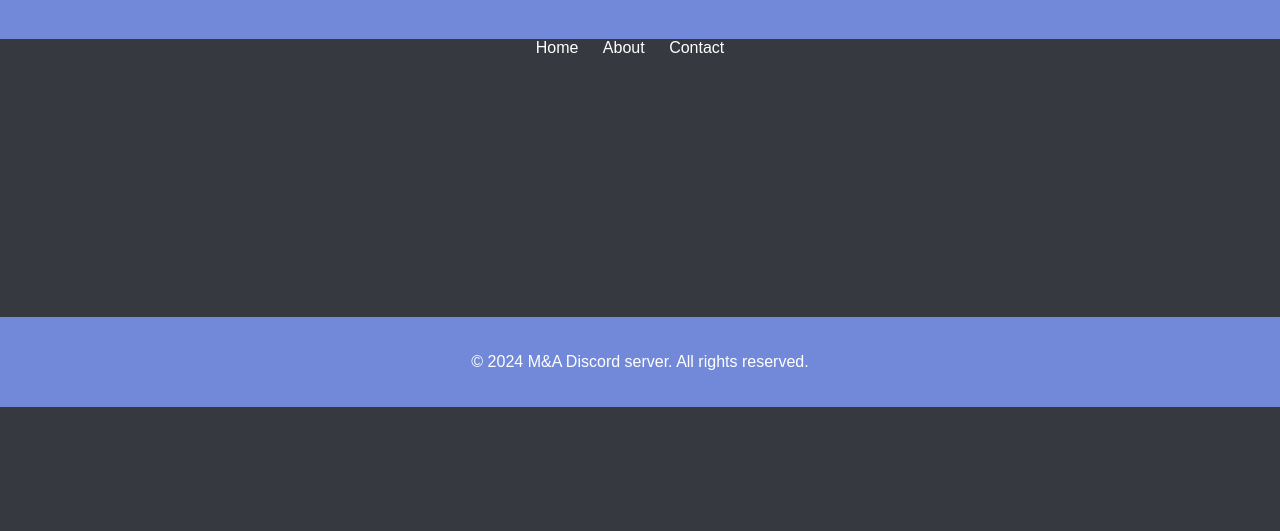
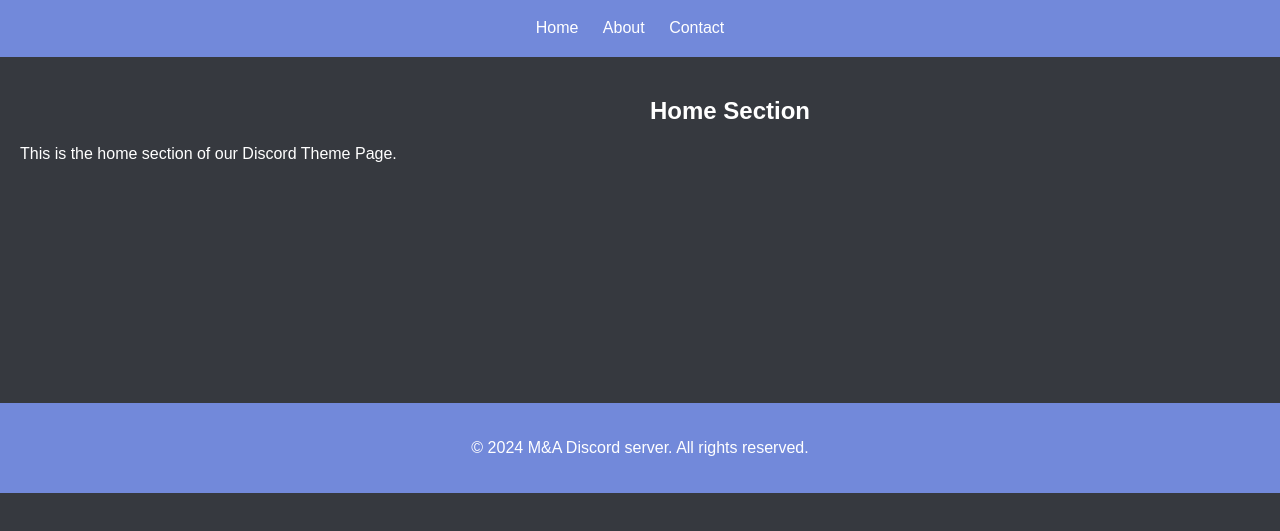
Before and after one commit to GodOfOni/Discord-server-page, a plain HTML site: page index.html in a window 1280 px wide. Shown: the part 81-612 px from the top of the page. Drawn offline with Linux system fonts and the light colour scheme.

Commit message:
commit fix

```diff
--- a/index.html
+++ b/index.html
@@ -8,9 +8,9 @@
   <link rel="stylesheet" href="styles.css">
 </head>
 <body>
+  <!-- Tutaj zaczyna się header -->
   <header>
     <h1>Welcome to M&A Discord Theme Page</h1>
-  </header>
     <nav>
       <ul>
         <li><a href="#home">Home</a></li>
@@ -18,10 +18,15 @@
         <li><a href="#contact">Contact</a></li>
       </ul>
     </nav>
+  </header>
+<!-- Tutaj zaczyna się część główna podstrony -->
   <main>
     <section id="home">
-
+      <h2 class="home_topic">Home Section</h2>
+      <p class="Home_Text">This is the home section of our Discord Theme Page.</p>
+    </section>
   </main>
+  <!-- Footer -->
   <footer>
     <p>&copy; 2024 M&A Discord server. All rights reserved.</p>
   </footer>
--- a/styles.css
+++ b/styles.css
@@ -38,3 +38,7 @@ footer {
   margin-top: 200px;
   padding: 20px;
   text-align: center; }
+  .home_topic {
+    justify-content: center;
+    margin-left: 630px;
+  }
```
Lines whose indentation alone changed are shown as unchanged.
